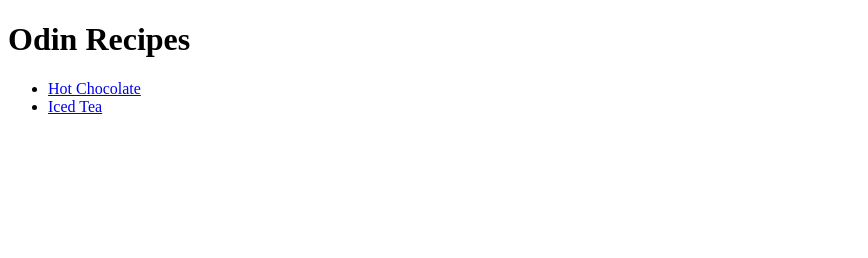
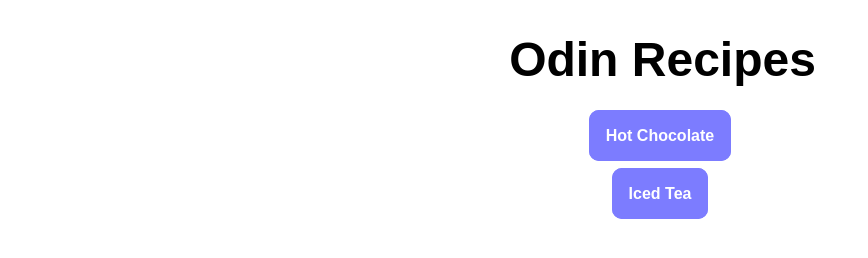
Before and after one commit to MilknCookys/odin-recipes, a plain HTML site: page index.html in a window 1280 px wide. Shown: the whole page, without its empty margins (0-868 px from the left). Drawn offline with Linux system fonts and the light colour scheme.

Commit message:
Created index-styles.css and styled index.html
    - Used index-styles.css to style existing index.html elements

```diff
--- /dev/null
+++ b/index-styles.css
@@ -0,0 +1,30 @@
+body {
+  text-align: center;
+  font-family: Arial, Helvetica, sans-serif;
+}
+
+li {
+  color: white;
+  margin: 40px;
+}
+
+.link {
+  color: rgb(255, 255, 255);
+  background-color: rgb(124, 124, 255);
+  border: 2px rgb(124, 124, 255) solid;
+  padding: 15px;
+  border-radius: 10px;
+  text-decoration: none;
+  font-weight: bold;
+  transition: transform 0.3s;
+}
+
+.link:hover {
+  background-color: rgb(154, 154, 255);
+}
+
+h1 {
+  margin-left: 45px;
+  font-weight: bold;
+  font-size: 3rem;
+}
--- a/index.html
+++ b/index.html
@@ -3,13 +3,18 @@
   <head>
     <meta charset="UTF-8" />
     <title>Recipes | The Odin Project</title>
+    <link rel="stylesheet" href="index-styles.css" />
   </head>
 
   <body>
-    <h1>Odin Recipes</h1>
+    <h1 id="odinRecipes">Odin Recipes</h1>
     <ul>
-      <li><a href="recipes/hot-chocolate.html">Hot Chocolate</a></li>
-      <li><a href="recipes/iced-tea.html">Iced Tea</a></li>
+      <li>
+        <a href="recipes/hot-chocolate.html" class="link">Hot Chocolate</a>
+      </li>
+      <li>
+        <a href="recipes/iced-tea.html" class="link">Iced Tea</a>
+      </li>
     </ul>
   </body>
 </html>
```
